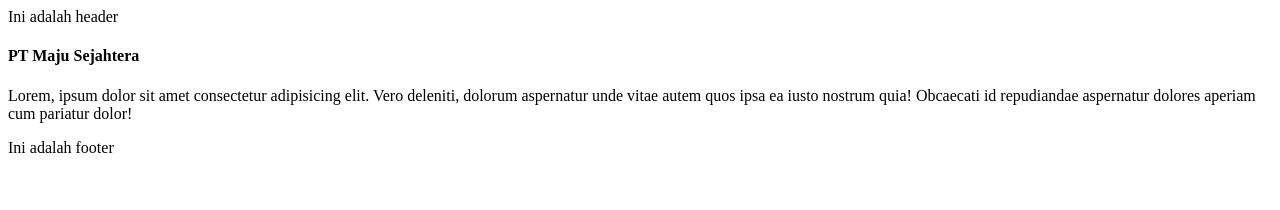
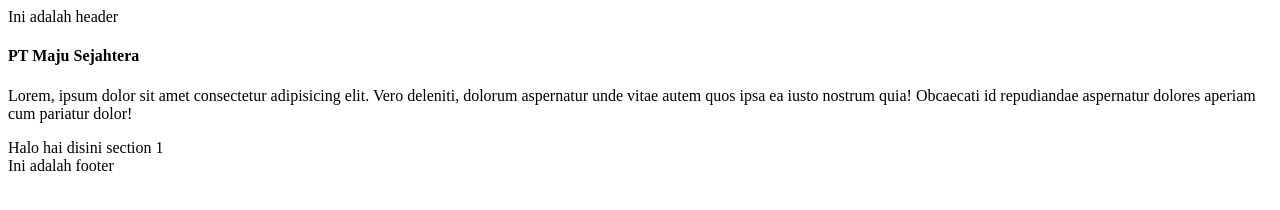
Before and after one commit to aldinotrby/CompanyProfile, a plain HTML site: page index.html in a window 1280 px wide. Drawn offline with Linux system fonts and the light colour scheme.

Commit message:
Membuat halaman div dan section

```diff
--- a/index.html
+++ b/index.html
@@ -12,6 +12,10 @@
 
     <p>Lorem, ipsum dolor sit amet consectetur adipisicing elit. Vero deleniti, dolorum aspernatur unde vitae autem quos ipsa ea iusto nostrum quia! Obcaecati id repudiandae aspernatur dolores aperiam cum pariatur dolor!</p>
 
+    <div>
+        <section>Halo hai disini section 1</section>
+    </div>
+
     <footer>Ini adalah footer</footer>
 </body>
 </html>
```
